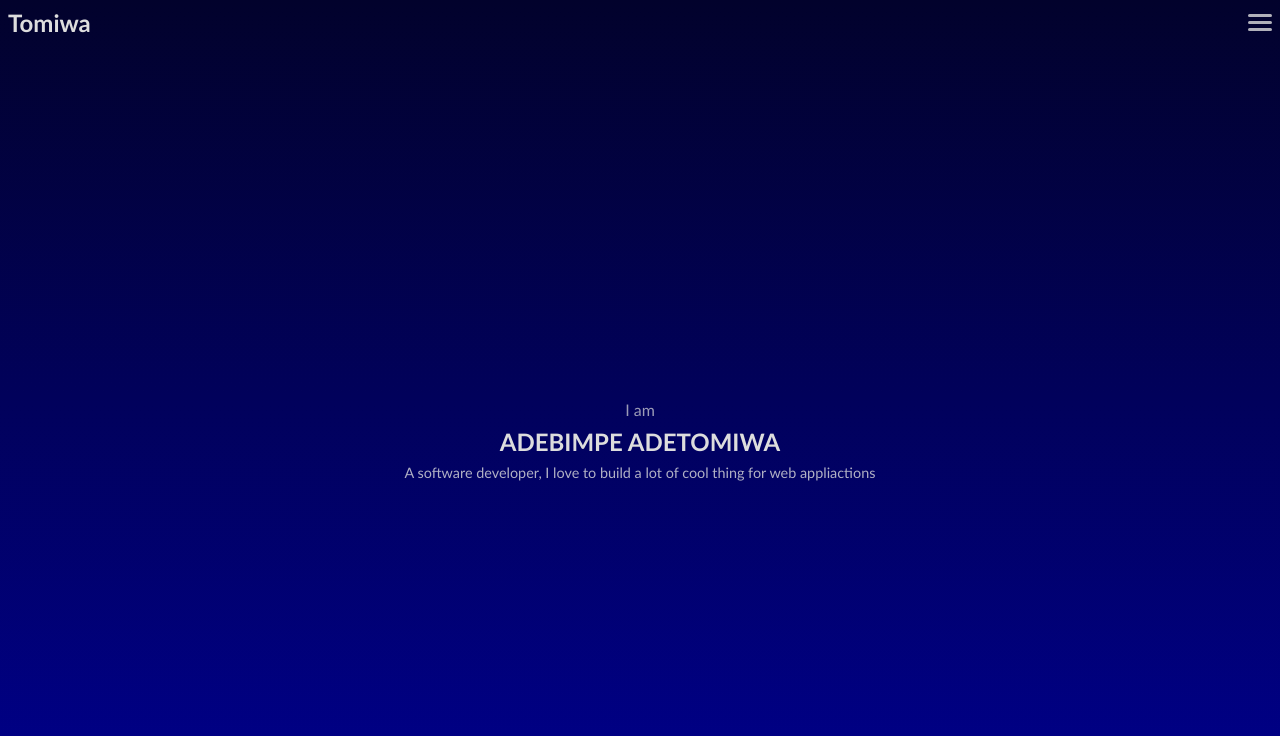
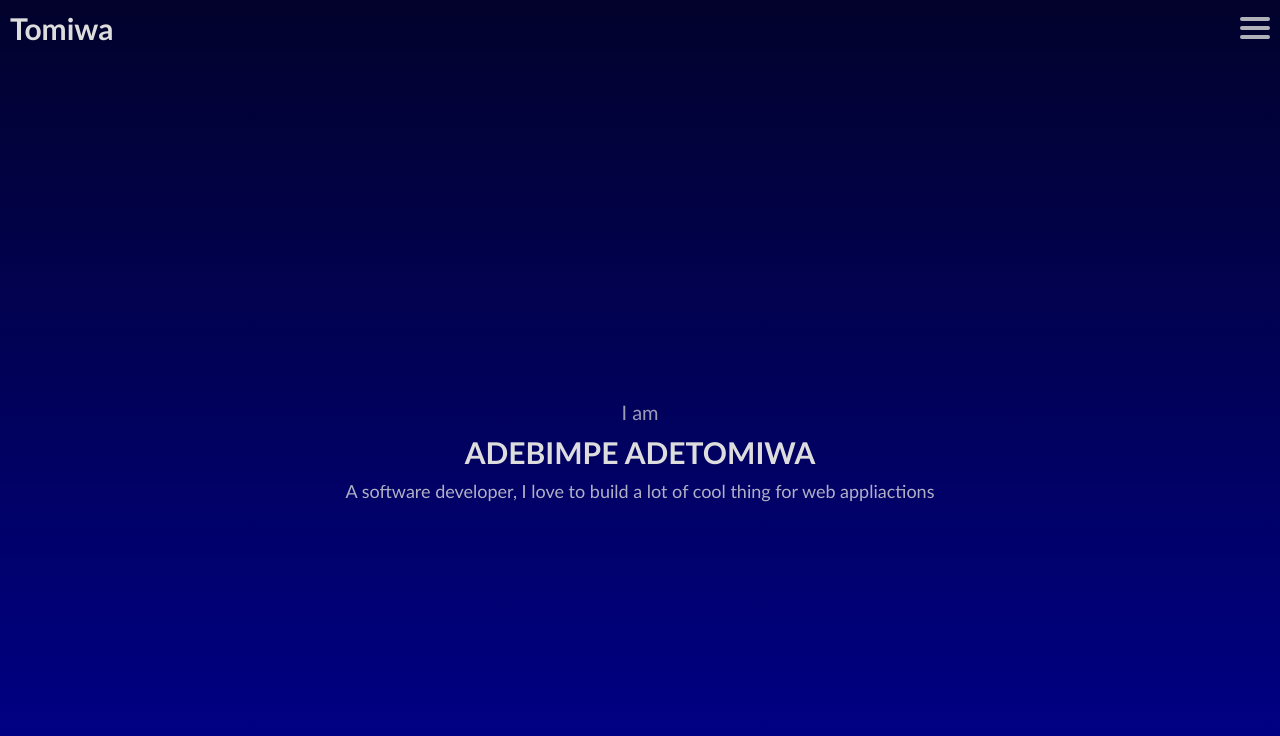
Before and after one commit to zapapp3/zapapp3.github.io, a plain HTML site: page index.html in a window 1280 px wide. Drawn offline with Linux system fonts and the light colour scheme.

Commit message:
make changes

```diff
--- a/scss/_reset.scss
+++ b/scss/_reset.scss
@@ -8,7 +8,20 @@
 }
 
 html {
-    font-size: $font-size;
+    font-size: 12px;
+    // font-size: clamp(9px, 300vw, 18px);
+    @include screen(sm) {
+        font-size: 14px;
+    }
+    @include screen(md) {
+        font-size: 16px;
+    }
+    @include screen(lg) {
+        font-size: 18px;
+    }
+    @include screen(xl) {
+        font-size: 20px;
+    }
 }
 
 body {
--- a/scss/_variables.scss
+++ b/scss/_variables.scss
@@ -25,3 +25,31 @@ $primary-color: #5b00d1;
 }
 
 // media queries
+
+// $screen-sizes: {
+//     sm: 320,
+//     md: 768,
+//     lg: 1024,
+//     xl: 1200
+
+// }
+
+@mixin screen($size) {
+    @if ($size == sm) {
+        @media only screen and (min-width: 320px) {
+            @content;
+        }
+    } @else if ($size == md) {
+        @media only screen and (min-width: 768px) {
+            @content;
+        }
+    } @else if ($size == lg) {
+        @media only screen and (min-width: 1024px) {
+            @content;
+        }
+    } @else if ($size == xl) {
+        @media only screen and (min-width: 1200px) {
+            @content;
+        }
+    }
+}
--- a/scss/style.scss
+++ b/scss/style.scss
@@ -137,6 +137,7 @@
 
         .hero-start-text {
             opacity: 0.7;
+            text-align: center;
         }
 
         .hero-main-text {
@@ -146,6 +147,7 @@
             // color: $primary-color;
             // color: rgb(245, 124, 11);
             text-transform: uppercase;
+            text-align: center;
         }
 
         .hero-detail-text {
```
Also changed, not shown: css/style.css, 1 other file.
